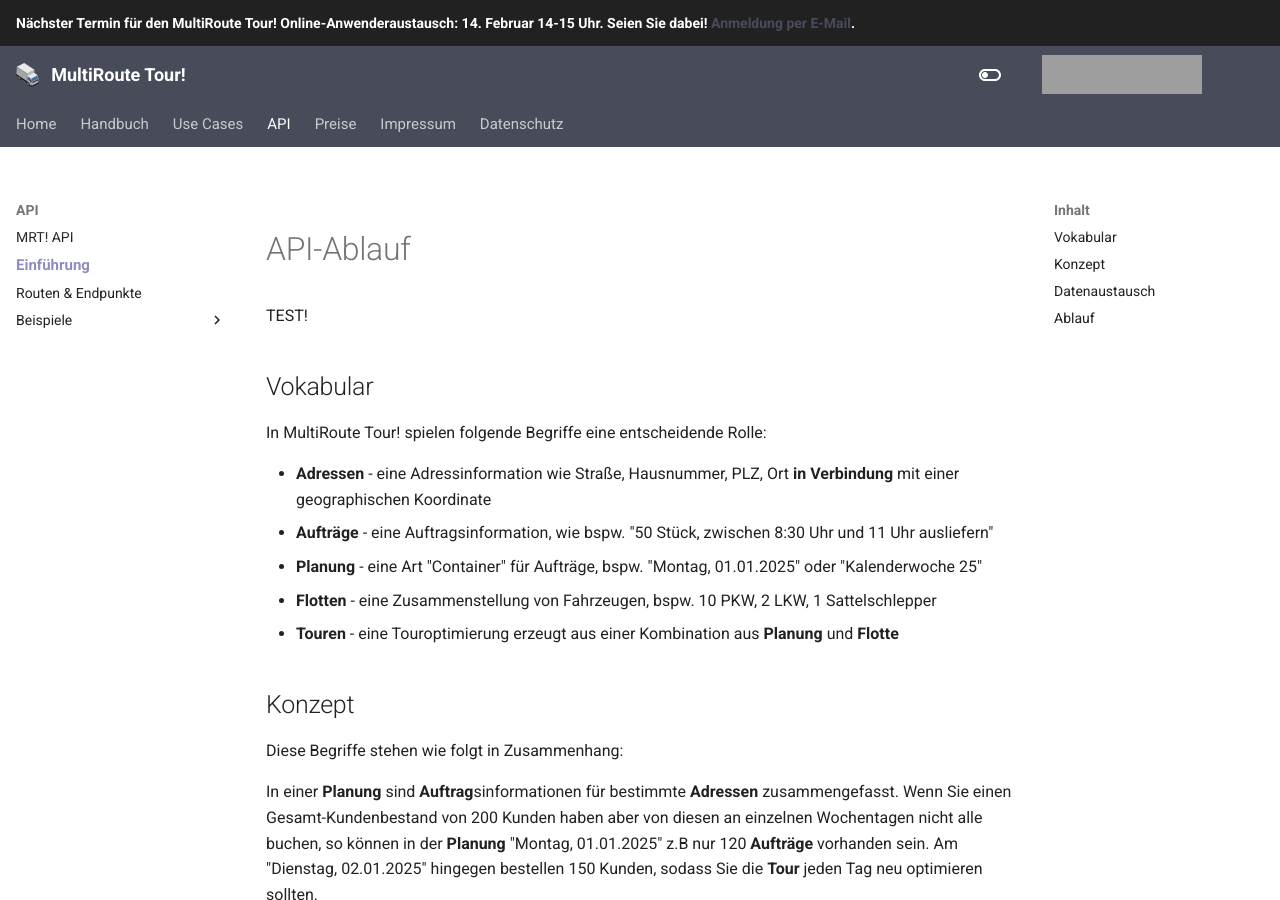
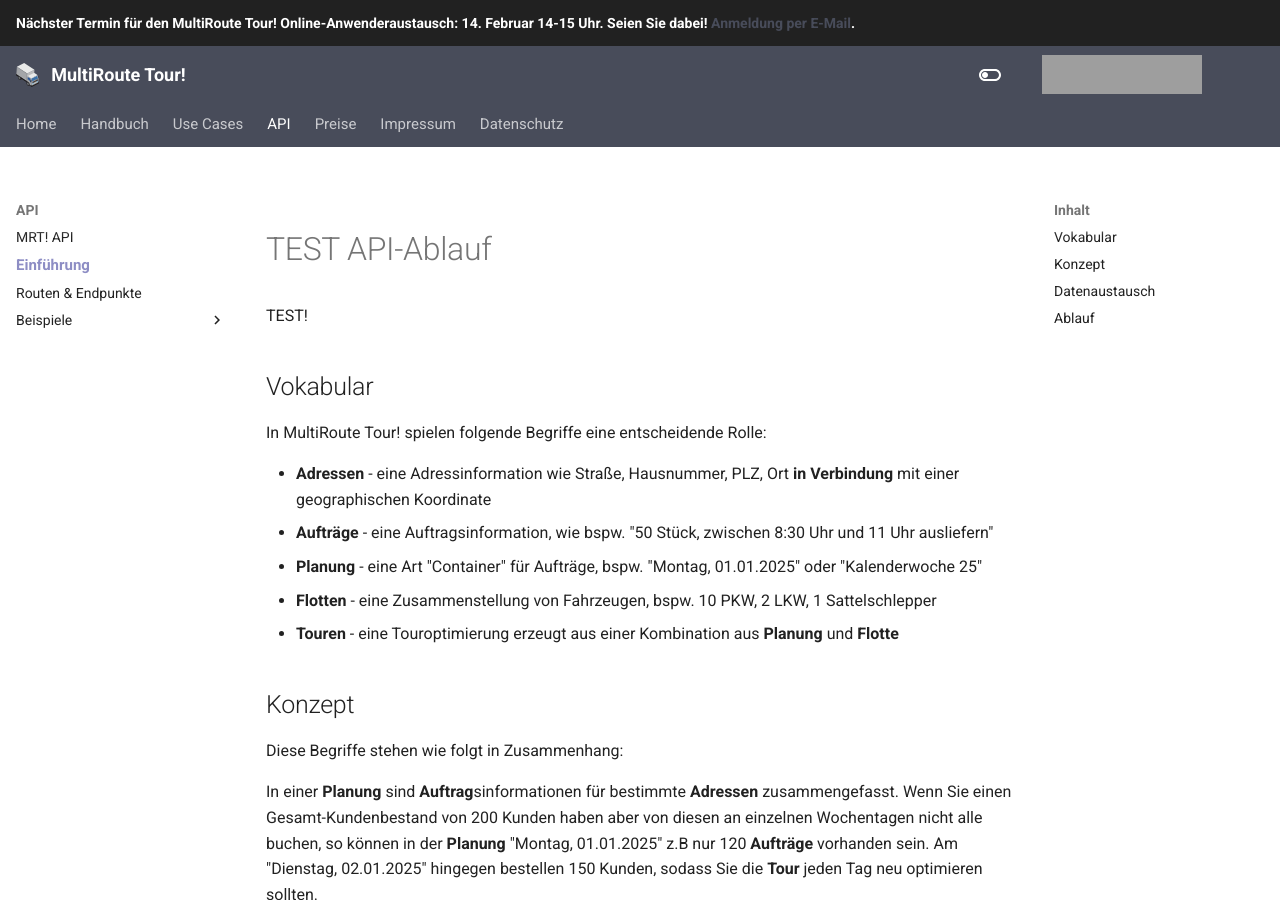
Before and after one commit to do-me/Test, an MkDocs documentation site: the page built from docs/ablauf.md, in a window 1280 px wide and 900 px high. Built offline with MkDocs 1.6.1 and Material for MkDocs 9.7.7, drawn with Linux system fonts in a browser that asks for light colours; comment, search, counter and statistics services are not loaded; grey boxes are pictures that could not be loaded.

Commit message:
Create ablauf.md

```diff
--- a/docs/ablauf.md
+++ b/docs/ablauf.md
@@ -1,4 +1,4 @@
-# API-Ablauf
+# TEST API-Ablauf
 
 TEST!
 
```
